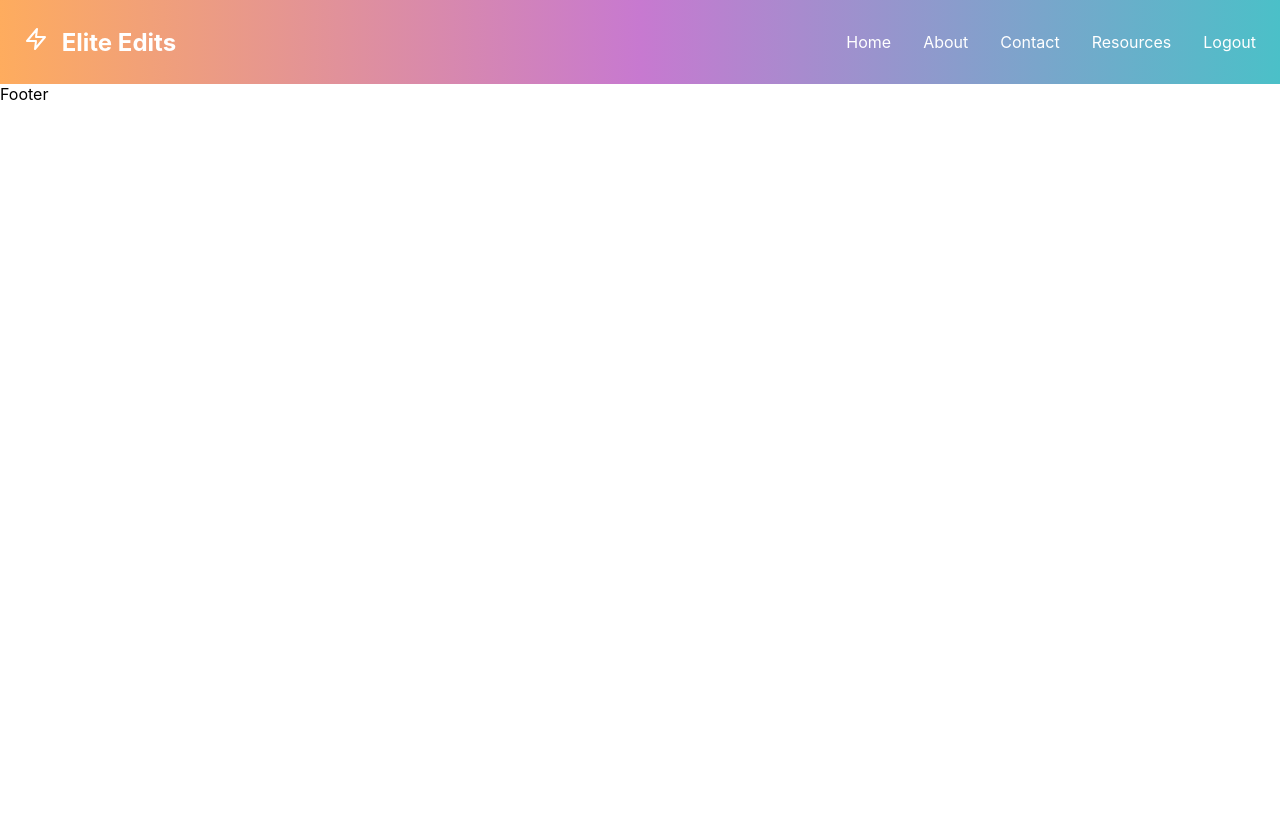
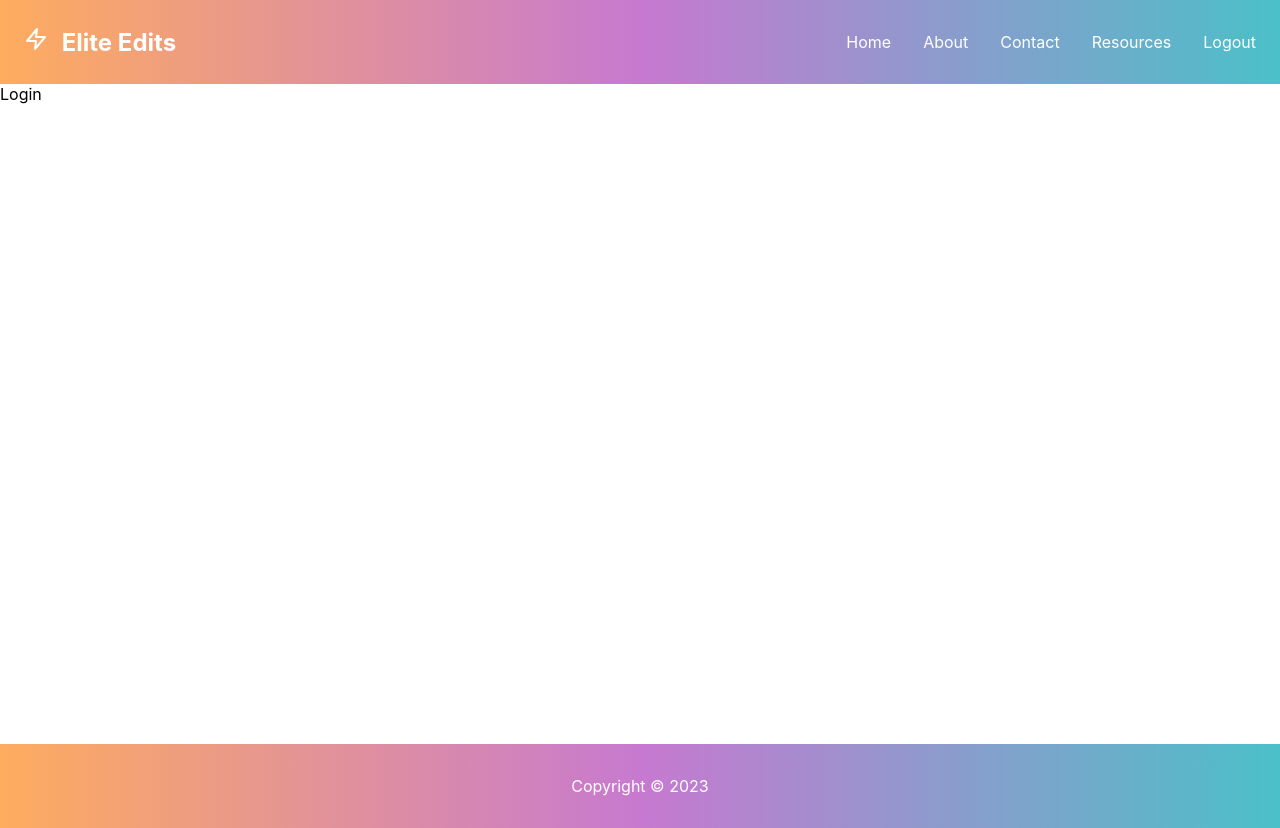
Before and after one commit to DeviPrasadUpadhyay/Elite, a React (Create React App) app: page /login in a window 1280 px wide. Before the commit the page ends 800 px from the top, so only its background shows below. Built offline with nearby package versions, Linux system fonts and the light colour scheme.

Commit message:
login, logout, footer, header

```diff
--- a/src/App.js
+++ b/src/App.js
@@ -3,12 +3,45 @@ import Footer from './Components/Layout/Footer';
 import Header from './Components/Layout/Header';
 
 
+import { createBrowserRouter, Link, RouterProvider, Route, createRoutesFromElements } from 'react-router-dom';
+import Home from '../src/Components/pages/Home';
+import About from '../src/Components/pages/About';
+import Contact from '../src/Components/pages/Contact';
+import Resources from '../src/Components/pages/Resources';
+import Root from './Components/pages/Root';
+import Logout from './Components/pages/Logout';
+import Login from './Components/pages/Login';
+
+const router = createBrowserRouter([
+  {
+    path: "/",
+    element: <Root />,
+    children: [
+      { path: "/", element: <Home /> },
+      { path: "/about", element: <About /> },
+      { path: "/contact", element: <Contact /> },
+      { path: "/resources", element: <Resources /> },
+      { path: "/logout", element: <Logout /> },
+      { path: "/login", element: <Login /> },
+    ]
+  },
+
+]);
+// const routeDefinitions = createRoutesFromElements(
+//     <Route>
+//         <Route path="/" element={<Home />} />
+//         <Route path="/about" element={<About />} />
+//     </Route>
+// )
+// const router = createBrowserRouter(routeDefinitions);
+
+
 function App() {
   return (
-    <>
-      <Header />
-      <Footer />
-    </>
+
+    <RouterProvider router={router} />
+
+
   );
 }
 
--- a/src/Components/Layout/Footer.js
+++ b/src/Components/Layout/Footer.js
@@ -1,9 +1,24 @@
-import React from 'react'
+import React from 'react';
 
-const Footer = () => {
+function Footer() {
+    const footerStyle = {
+        background: ' linear-gradient(to right, #feac5e, #c779d0, #4bc0c8)',
+        color: 'white',
+        padding: '1rem',
+        display: 'flex',
+        justifyContent: 'center',
+        alignItems: 'center',
+        marginTop: '40rem'
+    };
+
+
     return (
-        <div>Footer</div>
-    )
+        <footer style={footerStyle}>
+            <p>Copyright © 2023</p>
+        </footer>
+
+
+    );
 }
 
-export default Footer
+export default Footer;
--- a/src/Components/Layout/Header.js
+++ b/src/Components/Layout/Header.js
@@ -1,15 +1,17 @@
 import React, { useState } from 'react';
 import './Header.css';
 import { FiZap } from 'react-icons/fi';
+import { Link } from 'react-router-dom';
+
 
 function Header() {
+
     const navItems = [
         { name: 'Home', link: '/' },
         { name: 'About', link: '/about' },
         { name: 'Contact', link: '/contact' },
         { name: 'Resources', link: '/resources' },
     ];
-
     // You can set up the login/logout button to appear conditionally depending on user authentication
     const [isLoggedIn, setIsLoggedIn] = useState(true);
     const authenticate = () => {
@@ -17,30 +19,34 @@ function Header() {
     };
 
     return (
+
         <header>
             <div className="header-content">
                 <div className="logo">
-                    <a href="/" style={{
+                    <Link to="/" style={{
                         color: 'inherit',
                         "text-decoration": "none",
                         padding: "0.5rem",
                         "border-radius": "5px"
                     }}>
-                        <FiZap /> Elite Edits</a></div>
+                        <FiZap /> Elite Edits
+                    </Link>
+                </div>
                 <nav>
                     <ul>
                         {navItems.map((item) => (
                             <li key={item.name}>
-                                <a href={item.link}>{item.name}</a>
+                                <Link to={item.link}>{item.name}</Link>
                             </li>
                         ))}
                         <li>
-                            <a href={isLoggedIn ? '/logout' : '/login'} onClick={authenticate}>{isLoggedIn ? 'Logout' : 'Login'}</a>
+                            <Link to={isLoggedIn ? '/logout' : '/login'} onClick={authenticate}>{isLoggedIn ? 'Logout' : 'Login'}</Link>
                         </li>
                     </ul>
                 </nav>
             </div>
         </header>
+
     );
 }
 
--- /dev/null
+++ b/src/Components/pages/About.js
@@ -0,0 +1,9 @@
+import React from 'react'
+
+const About = () => {
+    return (
+        <div>About</div>
+    )
+}
+
+export default About;
--- /dev/null
+++ b/src/Components/pages/Contact.js
@@ -0,0 +1,9 @@
+import React from 'react'
+
+const Contact = () => {
+    return (
+        <div>Contact</div>
+    )
+}
+
+export default Contact
--- /dev/null
+++ b/src/Components/pages/Home.js
@@ -0,0 +1,9 @@
+import React from 'react'
+
+const Home = () => {
+    return (
+        <div>Home</div>
+    )
+}
+
+export default Home
--- /dev/null
+++ b/src/Components/pages/Login.js
@@ -0,0 +1,9 @@
+import React from 'react'
+
+const Login = () => {
+    return (
+        <div>Login</div>
+    )
+}
+
+export default Login
--- /dev/null
+++ b/src/Components/pages/Logout.js
@@ -0,0 +1,9 @@
+import React from 'react'
+
+const Logout = () => {
+    return (
+        <div>Logout</div>
+    )
+}
+
+export default Logout
--- /dev/null
+++ b/src/Components/pages/Resources.js
@@ -0,0 +1,9 @@
+import React from 'react'
+
+const Resources = () => {
+    return (
+        <div>Resources</div>
+    )
+}
+
+export default Resources
--- /dev/null
+++ b/src/Components/pages/Root.js
@@ -0,0 +1,18 @@
+import React from 'react'
+import { Outlet } from 'react-router-dom'
+import Header from '../Layout/Header';
+import Footer from '../Layout/Footer';
+
+
+const Root = () => {
+    return (
+        <>
+            {/* <div>Root</div> */}
+            <Header />
+            <Outlet />
+            <Footer />
+        </>
+    )
+}
+
+export default Root;
```
Also changed, not shown: notes.txt (added), public/elite.jpg (added), src/Components/Layout/Footer.css (added).
